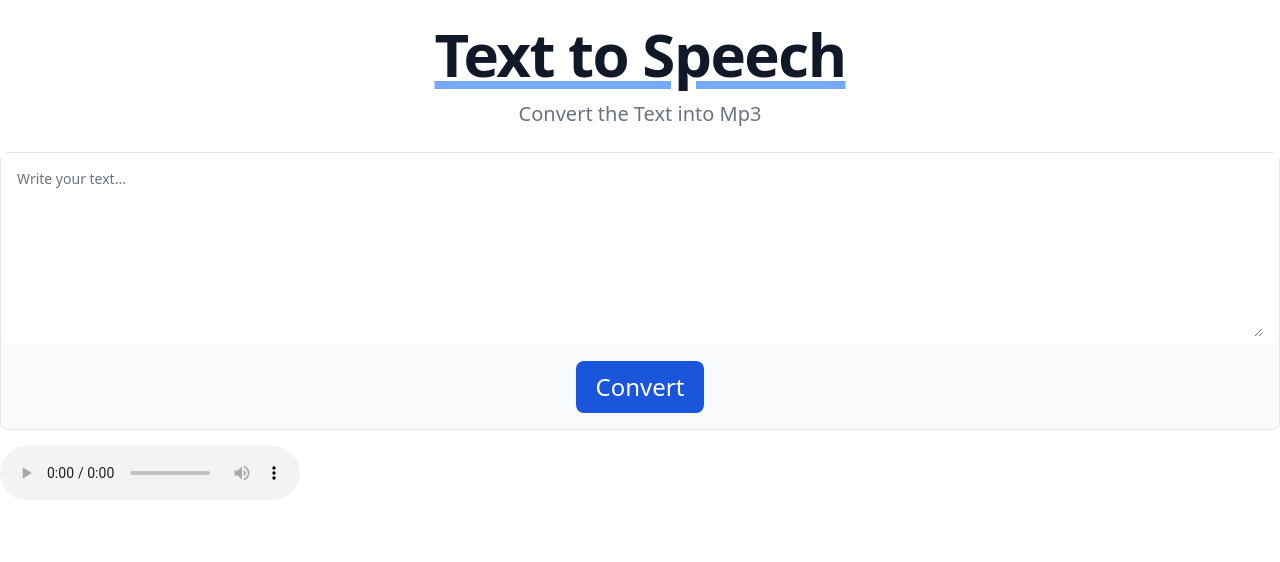
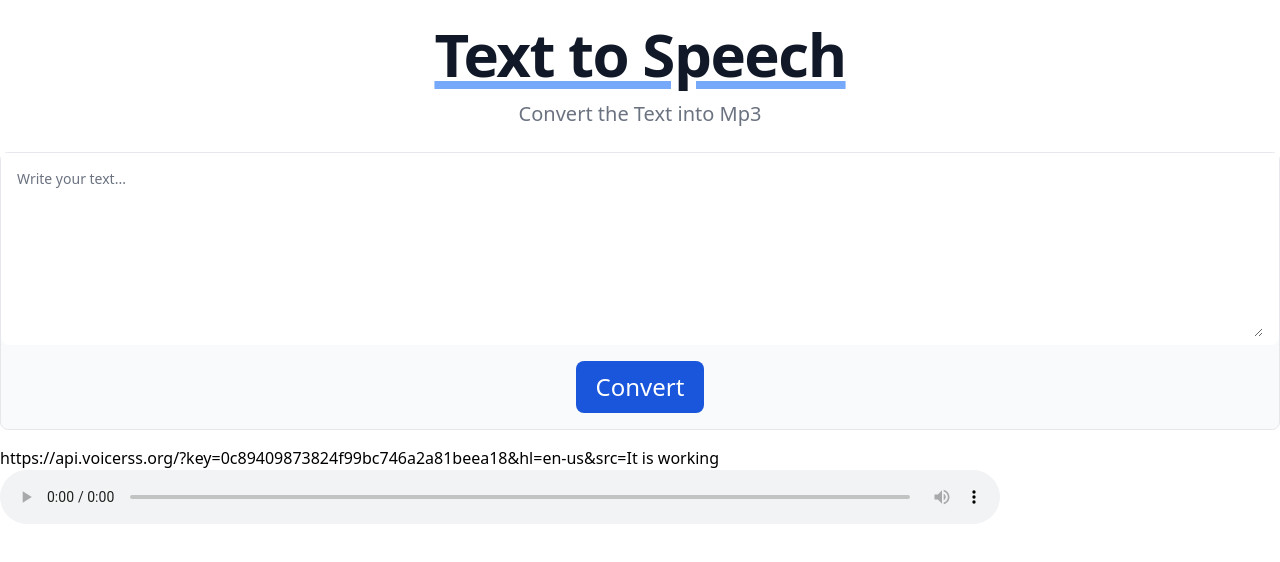
Before and after one commit to Surya-bbas/Text-to-Speech, a React (Vite) app: page / in a window 1280 px wide. Shown: the top 562 px of the page. Built offline with nearby package versions, Linux system fonts and the light colour scheme.

Commit message:
add ReactPlayer

```diff
--- a/package.json
+++ b/package.json
@@ -11,6 +11,7 @@
   "dependencies": {
     "flowbite": "^1.6.0",
     "react": "^18.2.0",
+    "react-audio-player": "^0.17.0",
     "react-dom": "^18.2.0"
   },
   "devDependencies": {
--- a/src/components/Main.jsx
+++ b/src/components/Main.jsx
@@ -1,13 +1,16 @@
 import React from 'react';
 import Output from './Output';
+import { useState, useEffect } from 'react';
 
 const Main = () => {
-   var Data = "It is working";
-    const getData = () => {
+
+    const [data, setData] = useState('It is working')
+
+    const getData =  () => {
         const TxtData = document.getElementById('editor').value;
-        Data = TxtData;
+        setData(TxtData)
         console.log(TxtData);
-        alert(Data)
+
     }
     function click() {
         getData();
@@ -26,7 +29,7 @@ const Main = () => {
                     </div>
                 </div>
             </div>
-        <Output data={Data} />
+        <Output data={data} />
         </div>
 
     );
--- a/src/components/Output.jsx
+++ b/src/components/Output.jsx
@@ -1,6 +1,9 @@
 import React from 'react';
+import ReactAudioPlayer from 'react-audio-player'
 
 const Output = ({data}) => {
+
+    console.log(data);
 
     const apikey = "0c89409873824f99bc746a2a81beea18";
     const AudioSrc = data;
@@ -8,9 +11,15 @@ const Output = ({data}) => {
 
     return (
         <div>
-            <audio controls>
-                <source src={mylink} type="audio/mp3" />
-            </audio>
+            <h1>{mylink}</h1>
+
+            <ReactAudioPlayer
+             src={mylink}
+             controls
+             style={{ width:'1000px'}}
+
+              />
+
         </div>
     )
 }
```
Also changed, not shown: 1 other file (tests, documents, lock files or other folders).
